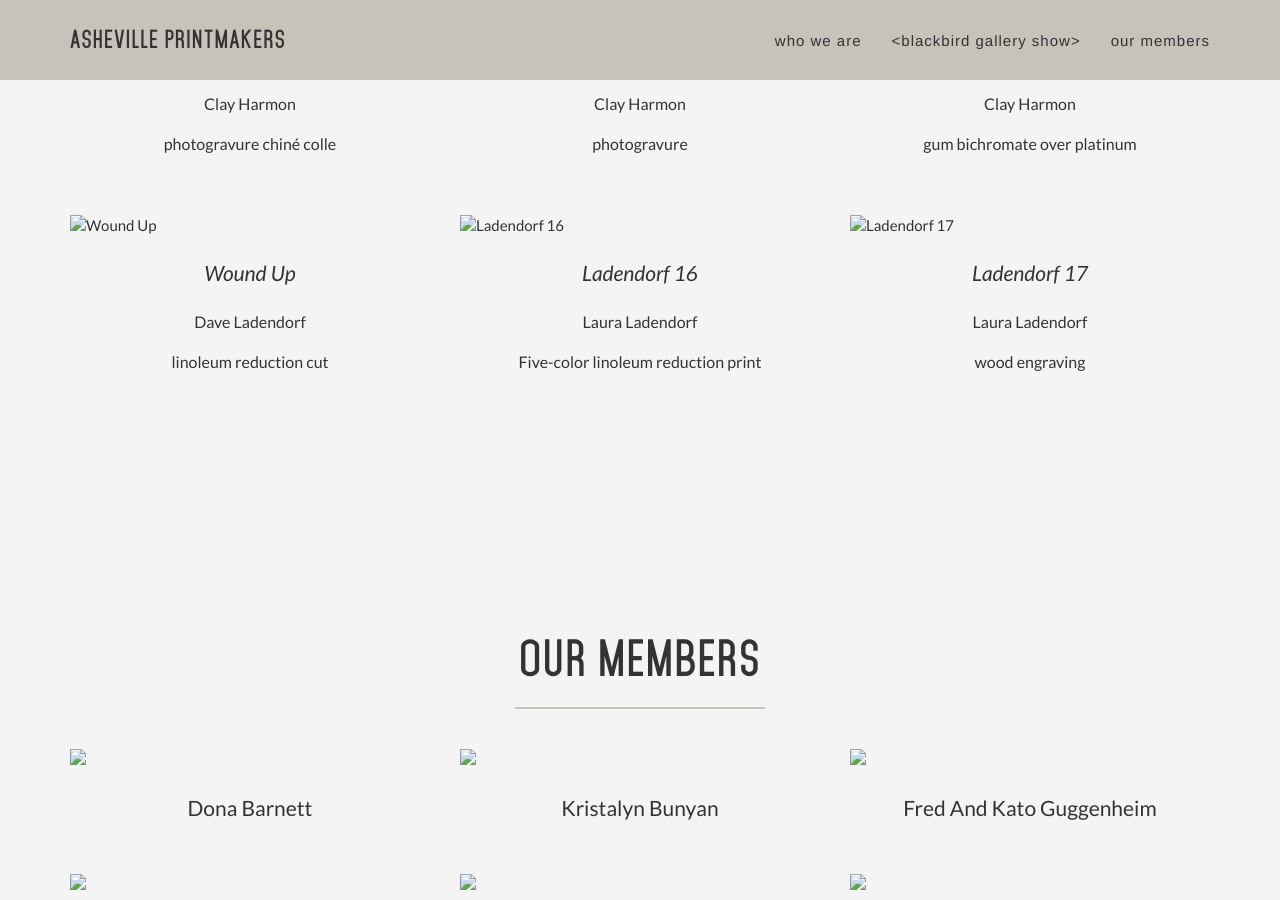
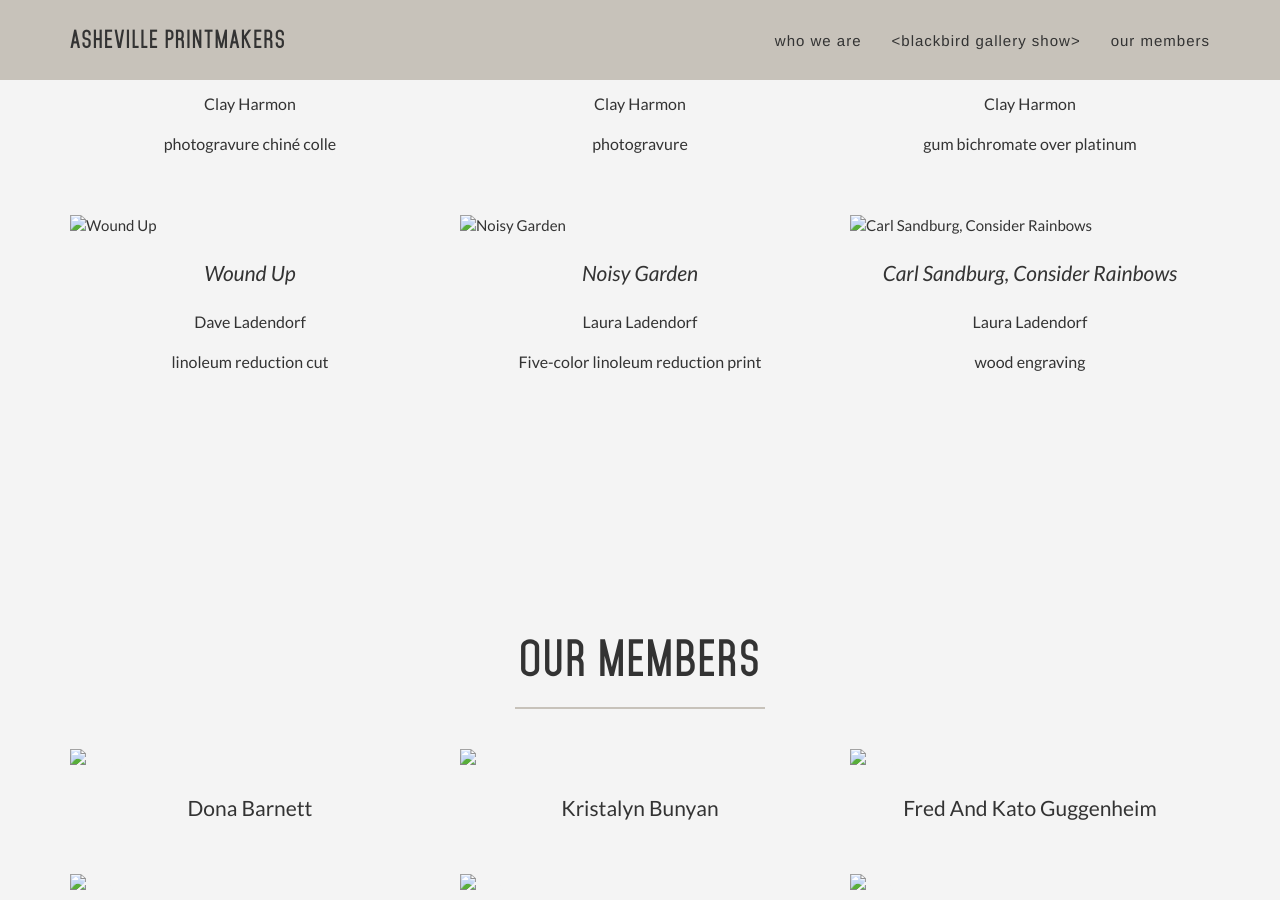
Before and after one commit to clayh53/avl_printmakers, a Jekyll site: the page built from _blackbird-show/ladendorf-16.md, in a window 1280 px wide and 900 px high, scrolled down 2883 px. Built offline with Jekyll 4.4.1, drawn with Linux system fonts in a browser that asks for light colours.

Commit message:
Added titles for Laura Ladendorf's work
Signed-off-by: clayh53 <clay.harmon.50@gmail.com>

```diff
--- a/_blackbird-show/ladendorf-16.md
+++ b/_blackbird-show/ladendorf-16.md
@@ -1,5 +1,5 @@
 ---
-title:
+title: Noisy Garden
 price: 65
 layout: default
 modal-id: 16
--- a/_blackbird-show/ladendorf-17.md
+++ b/_blackbird-show/ladendorf-17.md
@@ -1,5 +1,5 @@
 ---
-title:
+title: 'Carl Sandburg, Consider Rainbows'
 price: 75
 layout: default
 modal-id: 17
```
